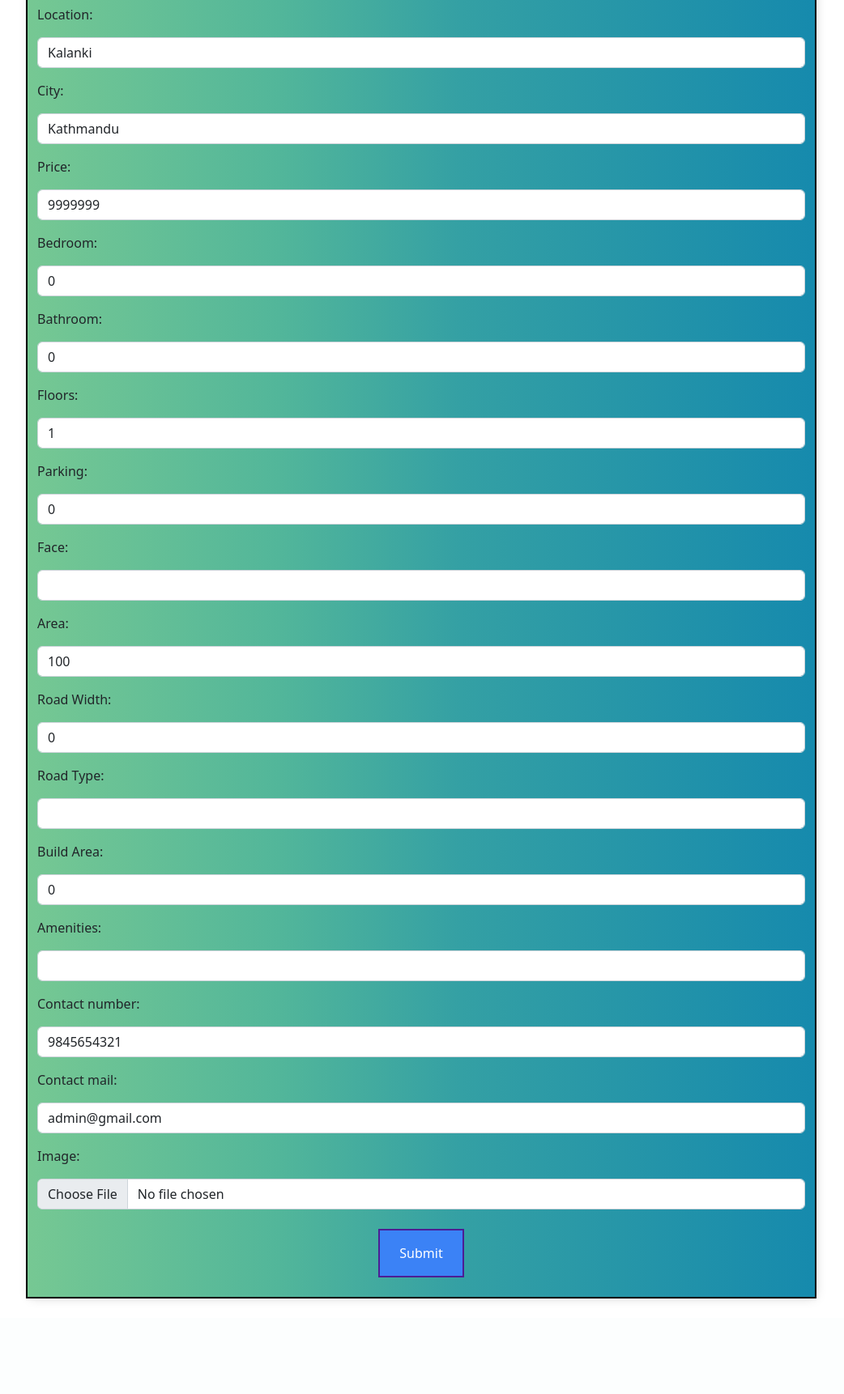
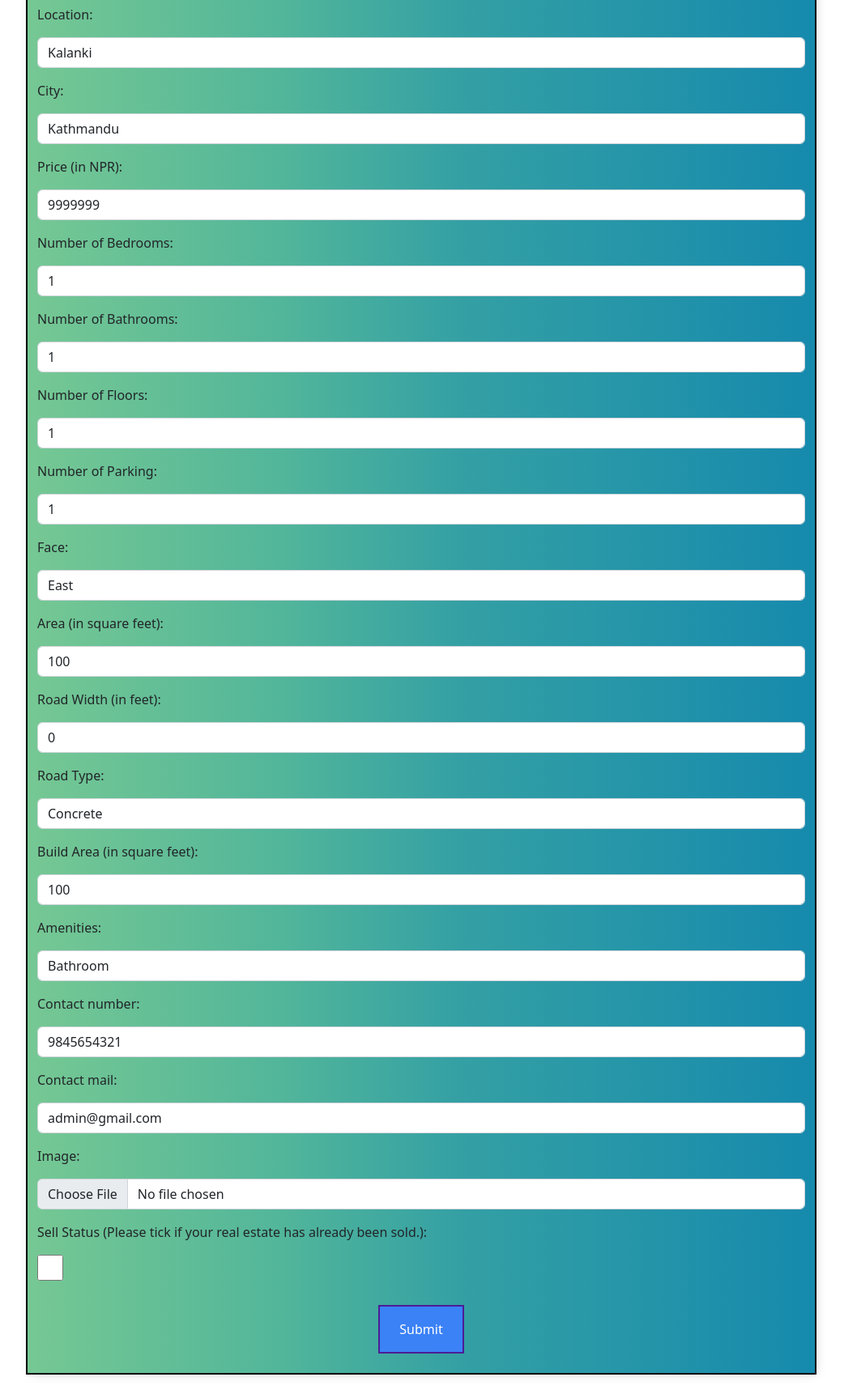
Before and after one commit to Anuj-Gupta4/RealEstateApp, a Django app: page /add-listing in a window 1280 px wide. Shown: the part 277-1999 px from the top of the page at 81% size, without its empty margins (120-1162 px from the left). Before the commit the page ends 1883 px from the top, so only its background shows below. Run offline with Django 4.2, Linux system fonts and the light colour scheme; a user stored in the database is signed in; parts of the project's set-up code (start-up, migrations or seed data) failed here and were passed over; some libraries are stand-ins or nearby versions.

Commit message:
form and search page changes

```diff
--- a/listings/forms.py
+++ b/listings/forms.py
@@ -21,8 +21,20 @@ class ListingForm(forms.ModelForm):
         "Contact_number",
         "Contact_mail",
         "Image",
-        # "is_sold"
+        "is_sold",
+        # "Description"
         ]
+        labels = {
+            "is_sold": "Sell Status (Please tick if your real estate has already been sold.)",
+            "Price": "Price (in NPR)",
+            "Area": "Area (in square feet)",
+            "Build_Area": "Build Area (in square feet)",
+            "Road_Width": "Road Width (in feet)",
+            "Bedroom": "Number of Bedrooms",
+            "Bathroom": "Number of Bathrooms",
+            "Floors": "Number of Floors",
+            "Parking": "Number of Parking",
+        }
         widgets = {
             'Title':forms.TextInput(attrs={'class':'form-control'}),
             'Location':forms.TextInput(attrs={'class':'form-control'}),
@@ -38,8 +50,9 @@ class ListingForm(forms.ModelForm):
             'Road_Type':forms.TextInput(attrs={'class':'form-control'}),
             'Build_Area':forms.NumberInput(attrs={'class':'form-control'}),
             'Amenities':forms.TextInput(attrs={'class':'form-control'}),
+            # 'Description':forms.Textarea(attrs={'class':'form-control'}),
             'Contact_number':forms.NumberInput(attrs={'class':'form-control'}),
-            'Contact_mail':forms.TextInput(attrs={'class':'form-control'}),
+            'Contact_mail':forms.EmailInput(attrs={'class':'form-control'}),
             'Image':forms.ClearableFileInput(attrs={'class':'form-control'}),
-            # 'is_sold':forms.CheckboxInput(attrs={'class':'form-control'}),
+            'is_sold':forms.CheckboxInput(attrs={'class':'w-8 h-8'}),
         }
--- a/listings/models.py
+++ b/listings/models.py
@@ -7,21 +7,22 @@ class Listing(models.Model):
     Location = models.CharField(max_length=30, default='Kalanki')
     City = models.CharField(max_length=30, default='Kathmandu')
     Price = models.IntegerField(default=9999999)
-    Bedroom = models.IntegerField(default=0)
-    Bathroom = models.IntegerField(default=0)
+    Bedroom = models.IntegerField(default=1)
+    Bathroom = models.IntegerField(default=1)
     Floors = models.IntegerField(default=1)
-    Parking = models.IntegerField(default=0)
-    Face = models.CharField(max_length=30)
+    Parking = models.IntegerField(default=1)
+    Face = models.CharField(max_length=30, default="East")
     Area = models.IntegerField(default=100)
     Road_Width = models.IntegerField(default=0)
-    Road_Type = models.CharField(max_length=30)
-    Build_Area = models.IntegerField(default=0)
-    Amenities = models.CharField(max_length=30)
+    Road_Type = models.CharField(max_length=30, default="Concrete")
+    Build_Area = models.IntegerField(default=100)
+    Amenities = models.CharField(max_length=30, default="Bathroom")
     Contact_number = models.IntegerField(default=9845654321)
-    Contact_mail = models.CharField(max_length=30, default='admin@gmail.com')
-    Image = models.ImageField()
+    Contact_mail = models.EmailField(max_length=30, default='admin@gmail.com')
+    Image = models.ImageField(max_length = 254)
     user = models.ForeignKey(User, on_delete=models.SET_NULL,null=True)
     is_sold = models.BooleanField(default=False)
+    # Description = models.CharField(max_length=200, default="Please describe your estate here. You may also justify the price of your estate here.")
 
     def __str__(self):
         return self.Title
--- a/templates/listing.html
+++ b/templates/listing.html
@@ -15,6 +15,7 @@
         <h3 class="text-3xl text-gray-900">{{ listing.Title }}</h3><hr>
         <p class="text-gray-900">Price: Rs. {{listing.Price}}</p>
         <p class="text-gray-800">City: {{listing.City}}</p>
+            {% if request.user.is_authenticated %}
             <p class="text-gray-800">Address: {{listing.Location}}</p>
             <p class="text-gray-800">House Area: {{listing.Area}} sq. ft</p>
             <p class="text-gray-800">Total Area: {{listing.Build_Area}} sq. ft</p>
@@ -25,8 +26,11 @@
             <p class="text-gray-800">Amenities: {{listing.Amenities}}</p>
             <p class="text-gray-800">Width of Road: {{listing.Road_Width}} feet</p>
             <p class="text-gray-800">Type of Road: {{listing.Road_Type}}</p>
+            <!-- <p class="text-gray-800">Description: {{listing.Description}}</p> -->
             <p class="text-gray-800">Owner number: {{listing.Contact_number}}</p>
-        <p class="text-gray-800">Owner E-Mail: {{listing.Contact_mail}}</p>
+            <p class="text-gray-800">Owner E-Mail: {{listing.Contact_mail}}</p><br>
+            {% endif %}
+        <h1 class="text-2xl text-gray-800">Status: <strong>{{listing.is_sold|yesno:"Sold, Not Sold Yet"}}</strong></h1><br>
         <p>Picture: <br><img src="{{ listing.Image.url }}" alt=""></p>
 
         {% if request.user.is_staff %}
--- a/templates/user_specific_listings.html
+++ b/templates/user_specific_listings.html
@@ -32,7 +32,7 @@
                     <a href="/listings/{{ listing.id }}/delete/" class="ml-3 other-buttons">
                         Delete</a>
                 </div>
-            {% endif %}
+                {% endif %}
             </div>
 
         {% endfor %}
```
Also changed, not shown: templates/listing_search.html (+7 -0 lines), templates/listings.html (+14 -3 lines), db.sqlite3, media/home-inside-3_SmVCvSS.jpg (added). Lines whose indentation alone changed are shown as unchanged.
